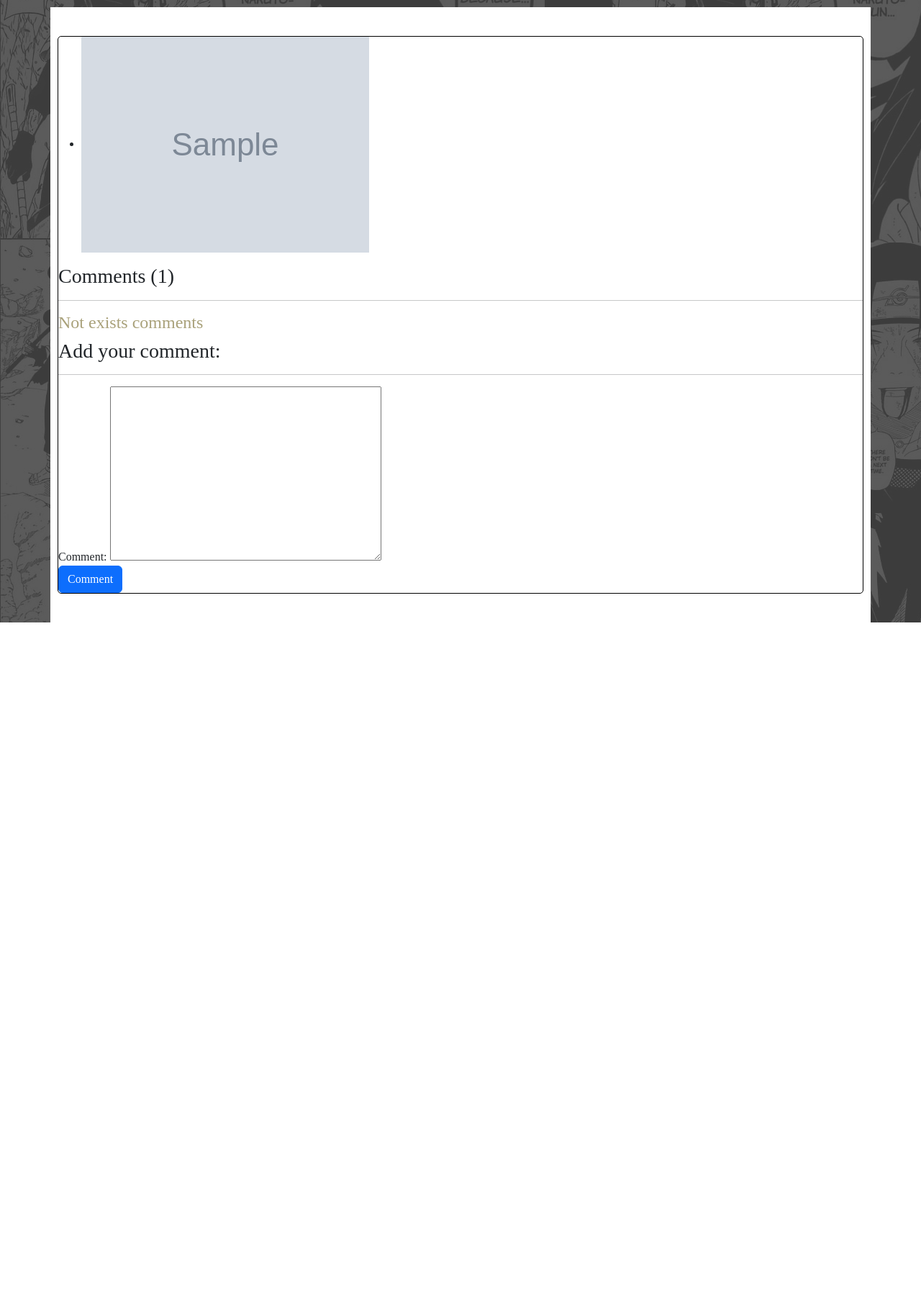
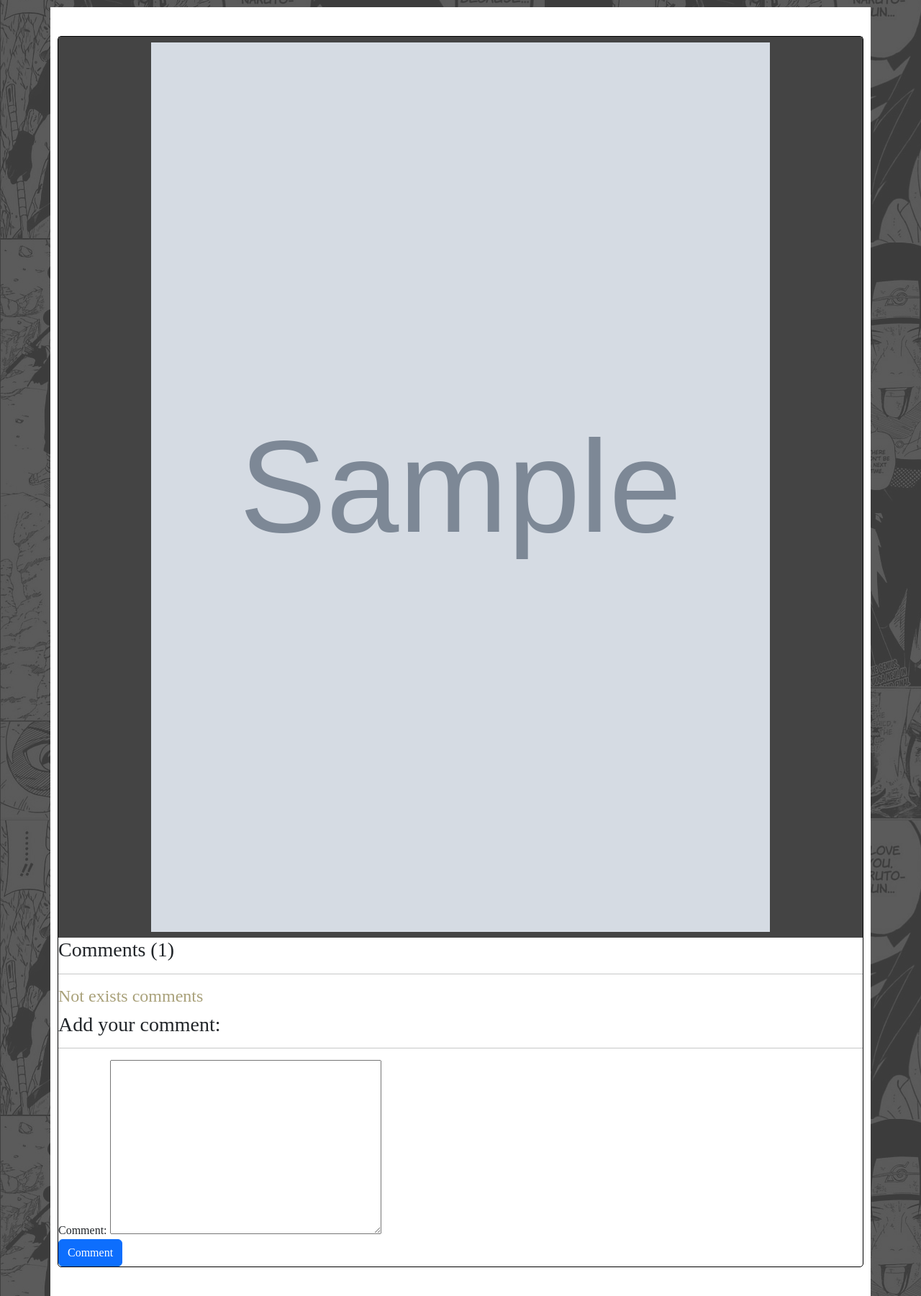
Before and after one commit to Renildo15/MangaCats, a Django app: page /chapter/pages/00000000-0000-0000-0000-000000000001 in a window 1280 px wide. Shown: the part 78-1879 px from the top of the page at 72% size. Before the commit the page ends 943 px from the top, so only its background shows below. Run offline with Django 4.2, Linux system fonts and the light colour scheme; tables that the repository leaves empty hold one stand-in row (values such as "Sample post"); grey boxes marked "Sample" are stand-in pictures; some libraries are stand-ins or nearby versions.

Commit message:
style: chapters #3

```diff
--- a/core/chapter_app/templates/pages/page/page_list.html
+++ b/core/chapter_app/templates/pages/page/page_list.html
@@ -35,16 +35,9 @@
         </div>
 {% endfor %}
 <div class="container">
-    <div class="content">
+    <div class="content content-pages">
+        {% include "partials/pages.html" %}
         {% if pages %}
-        {% for page in pages %}
-            <ul>
-                <li>
-                    <img src="{{page.image_chapter}}" >
-                </li>
-            </ul>
-
-        {% endfor %}
             <div>
                 <h3>Comments ({{total_comments}})</h3>
                 <hr>
@@ -150,10 +143,6 @@
             </div>
         {% else %}
 
-        <div>
-            <h1>Page not exists!</h1>
-        </div>
-
         {% endif %}
     </div>
 </div>
--- /dev/null
+++ b/core/chapter_app/templates/partials/pages.html
@@ -0,0 +1,15 @@
+{% if pages %}
+    {% for page in pages %}
+        <div class="pages-list">
+            <div class="page-img">
+                <img src="{{page.image_chapter}}" >
+            </div>
+        </div>
+    {% endfor %}
+{% else %}
+    <div class="pages-list">
+        <div class="page-img">
+            <h1 style="color: #a9a17a">Page not exists!</h1>
+        </div>
+    </div>
+{% endif %}
--- a/core/manga_app/templates/partials/comments_list.html
+++ b/core/manga_app/templates/partials/comments_list.html
@@ -1,8 +1,8 @@
-<div>
+<div class="comment-section">
     <h3>Comments ({{total_comments}})</h3>
     <hr>
     {% for comment in comments %}
-        <div>
+        <div class="comment-div">
             <ul id="{{comment.id_comment}}">
                 {% if comment.user.profile.image_profile %}
                     <li >
--- a/core/static/css/user_app/styles.css
+++ b/core/static/css/user_app/styles.css
@@ -889,3 +889,44 @@ header{
     text-decoration: underline;
     color: var(--color2);
 }
+
+.content-manga-info .comment-section{
+    border: 1px solid red;
+    margin-top: 10px;
+    padding: 10px 0;
+    background-color: var(--color4);
+}
+
+.content-manga-info .comment-section h3{
+    background-color: var(--color2);
+    padding: 10px 0;
+    color: var(--color4);
+}
+.content-manga-info .comment-section .comment-div{
+    border: 1px solid white;
+    margin: 10px;
+    background-color: var(--color2);
+    border-radius: 5px;
+    padding: 10px;
+}
+
+
+
+/* pages */
+
+.content-pages .pages-list{
+    display: flex;
+    align-items: center;
+    justify-content: center;
+    background-color: var(--color1);
+}
+
+.content-pages .pages-list .page-img{
+    padding: 4px;
+    margin: 4px;
+}
+
+.content-pages .pages-list .page-img img{
+    width: 860px;
+    height: 1236px;
+}
```
Lines whose indentation alone changed are shown as unchanged.
